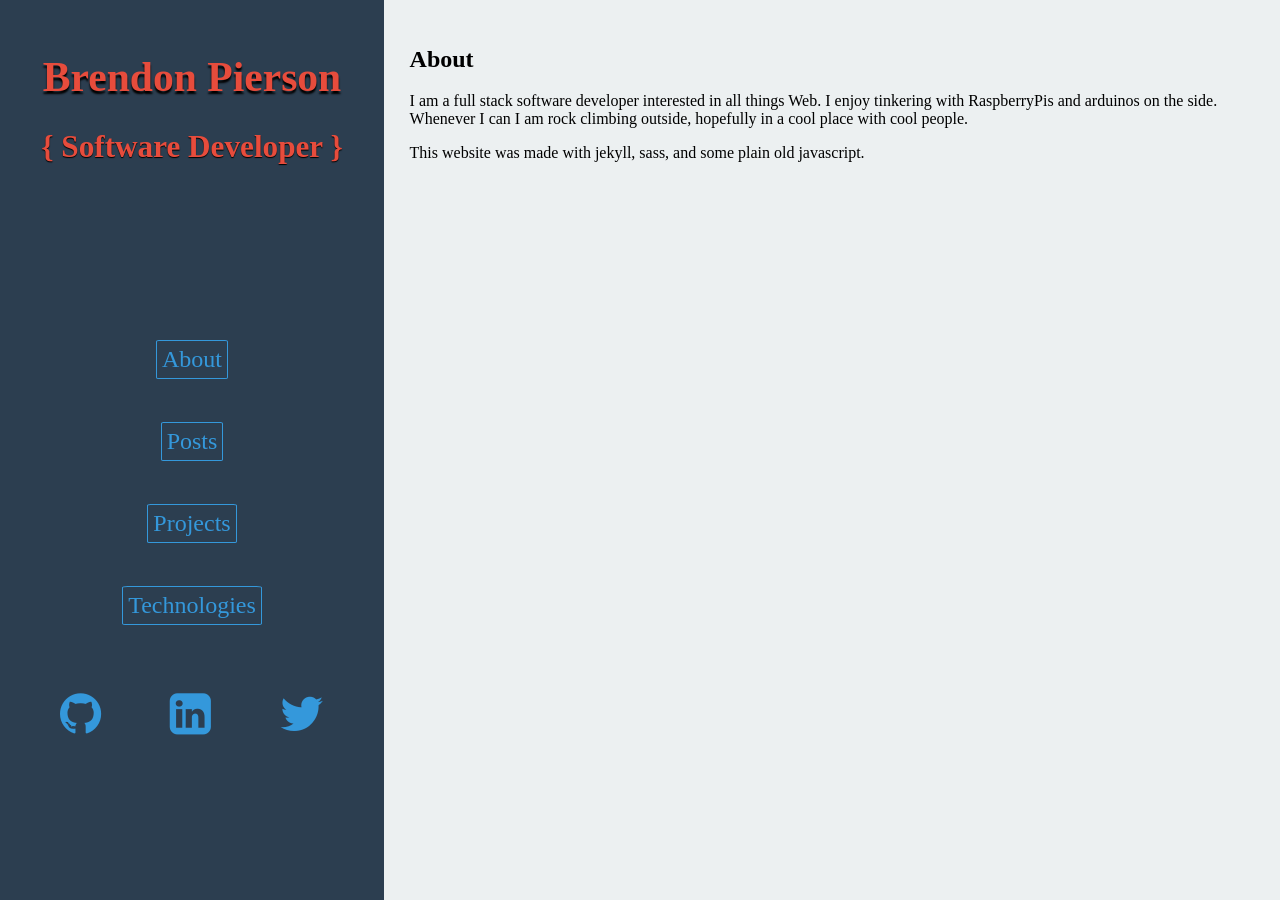
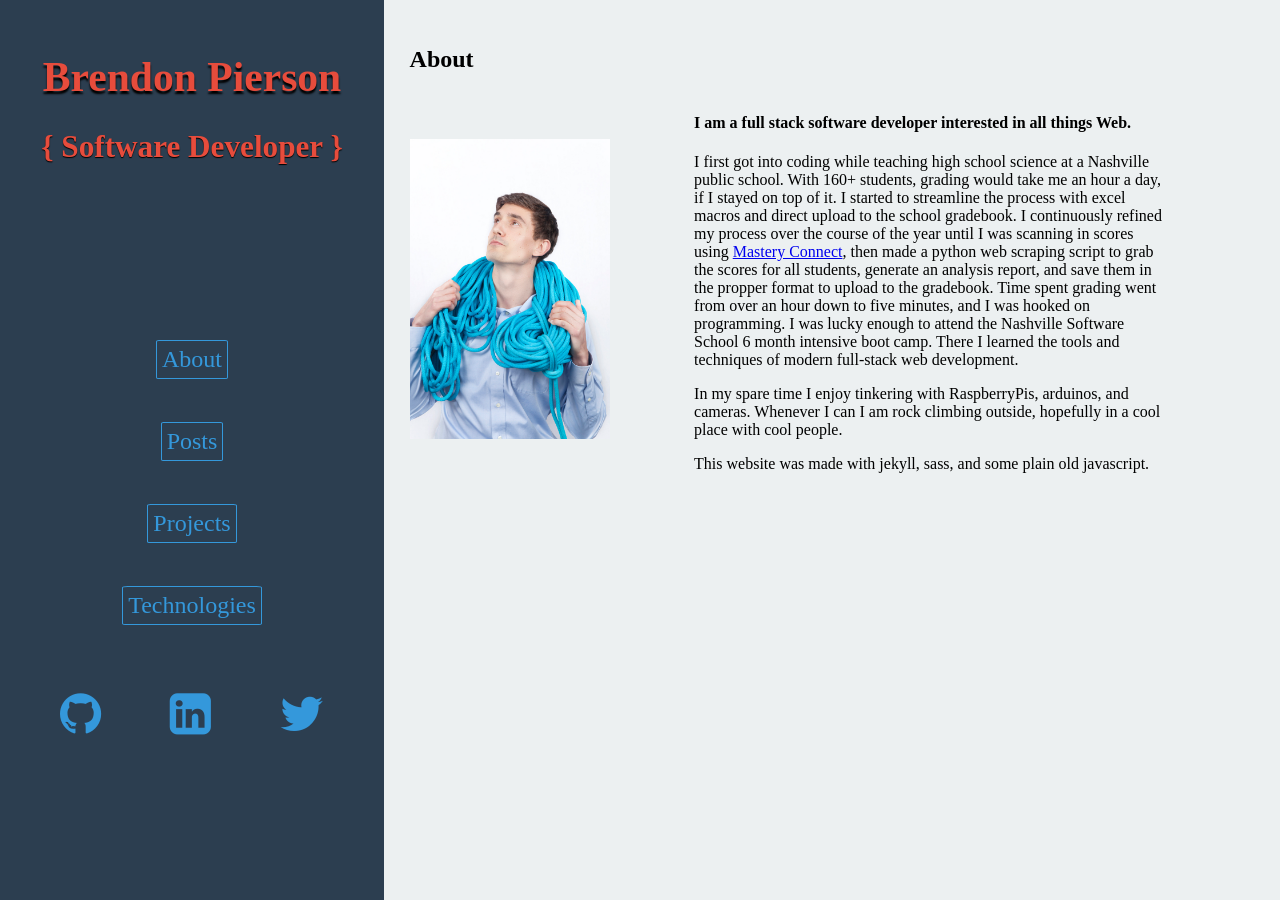
Before and after one commit to BrendonPierson/BrendonPierson.github.io, a Jekyll site: the page built from about.html, in a window 1280 px wide. Built offline with Jekyll 4.4.1, drawn with Linux system fonts in a browser that asks for light colours; nearby versions of some CDN libraries.

Commit message:
Added about me story

```diff
--- /dev/null
+++ b/_sass/_about.scss
@@ -0,0 +1,9 @@
+.about-wrapper {
+  display: flex;
+  justify-content: space-around;
+  align-items: center;
+}
+
+.about-div-text {
+  padding: 0 10%;
+}
--- a/_sass/_mediaQueries.scss
+++ b/_sass/_mediaQueries.scss
@@ -1,3 +1,9 @@
+@media screen and (max-width: 1000px) {
+  .about-wrapper {
+  flex-direction: column;
+}
+
+}
 @media screen and (max-width: 620px) {
   .sidebar {
     display: none;
--- a/_sass/_tech.scss
+++ b/_sass/_tech.scss
@@ -21,6 +21,11 @@
   }
   a {
     text-decoration: none;
-    color: $red;
+    color: $lightBlue;
+    transition: color ease-in-out .3s;
+    &:hover{
+      color: $red;
+      transition: color ease-in-out .3s;
+    }
   }
 }
--- a/about.html
+++ b/about.html
@@ -4,9 +4,20 @@ title: About
 permalink: /about/
 ---
 
-<p>
-  I am a full stack software developer interested in all things Web. I enjoy tinkering with RaspberryPis and arduinos on the side.  Whenever I can I am rock climbing outside, hopefully in a cool place with cool people.
-</p>
-<p>
-  This website was made with jekyll, sass, and some plain old javascript.
-</p>
+<div class="about-wrapper">
+  <div class="about-div-image">
+    <img src="/media/ropeShot.jpg" alt="Brendon Pierson" width="200">
+  </div>
+  <div class="about-div-text">
+    <h4>I am a full stack software developer interested in all things Web.</h4>
+    <p>
+       I first got into coding while teaching high school science at a Nashville public school.  With 160+ students, grading would take me an hour a day, if I stayed on top of it.  I started to streamline the process with excel macros and direct upload to the school gradebook.  I continuously refined my process over the course of the year until I was scanning in scores using <a href="https://www.masteryconnect.com/">Mastery Connect</a>, then made a python web scraping script to grab the scores for all students, generate an analysis report, and save them in the propper format to upload to the gradebook.  Time spent grading went from over an hour down to five minutes, and I was hooked on programming.  I was lucky enough to attend the Nashville Software School 6 month intensive boot camp.  There I learned the tools and techniques of modern full-stack web development.
+    </p>
+    <p>
+       In my spare time I enjoy tinkering with RaspberryPis, arduinos, and cameras.  Whenever I can I am rock climbing outside, hopefully in a cool place with cool people.
+    </p>
+    <p>
+      This website was made with jekyll, sass, and some plain old javascript.
+    </p>
+  </div>
+</div>
--- a/css/main.scss
+++ b/css/main.scss
@@ -20,5 +20,6 @@ $base-font-weight: 400;
         "sidebar",
         "topNav",
         "tech",
+        "about",
         "mediaQueries"
 ;
```
Also changed, not shown: media/ropeShot.jpg (added).
